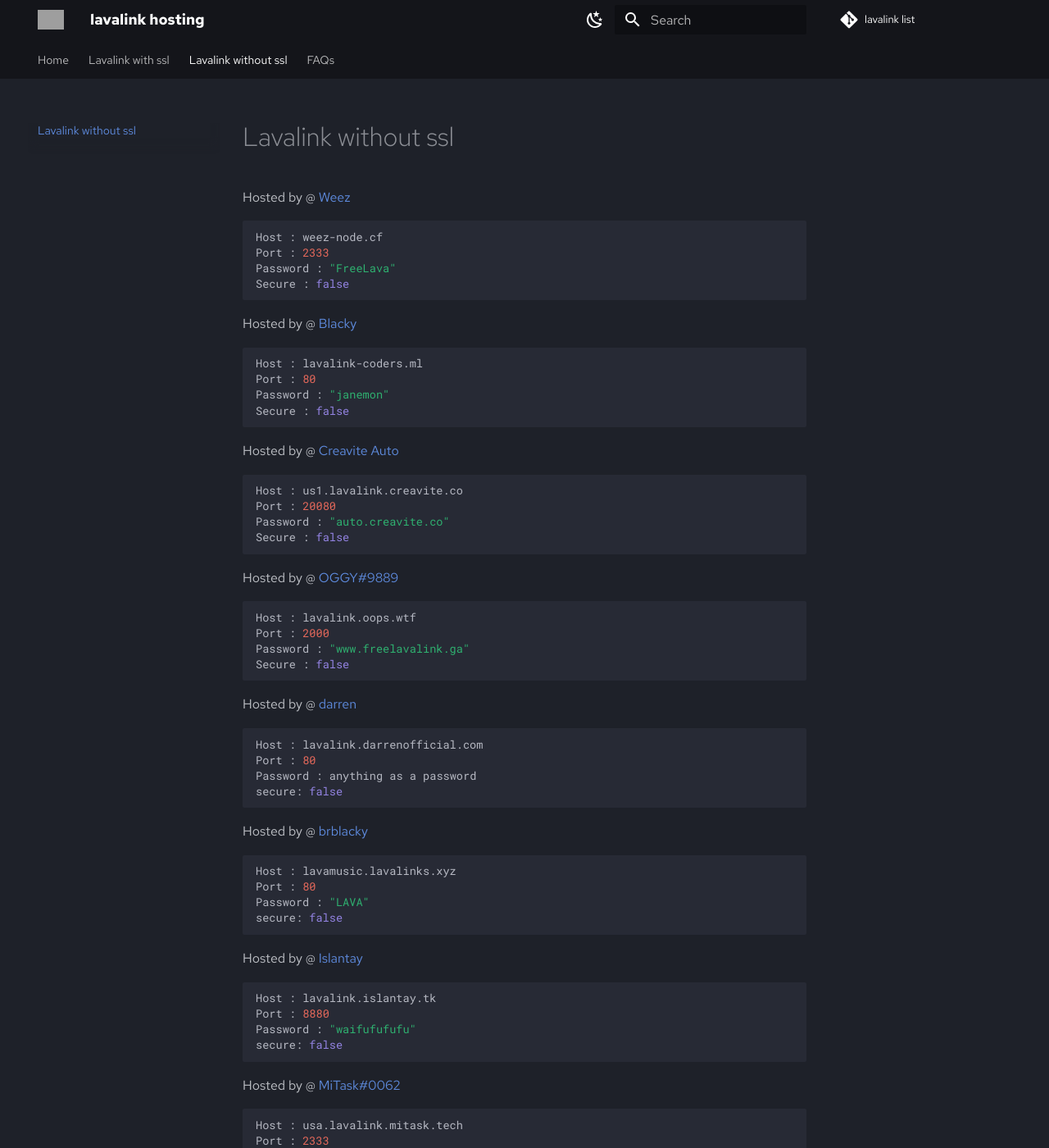
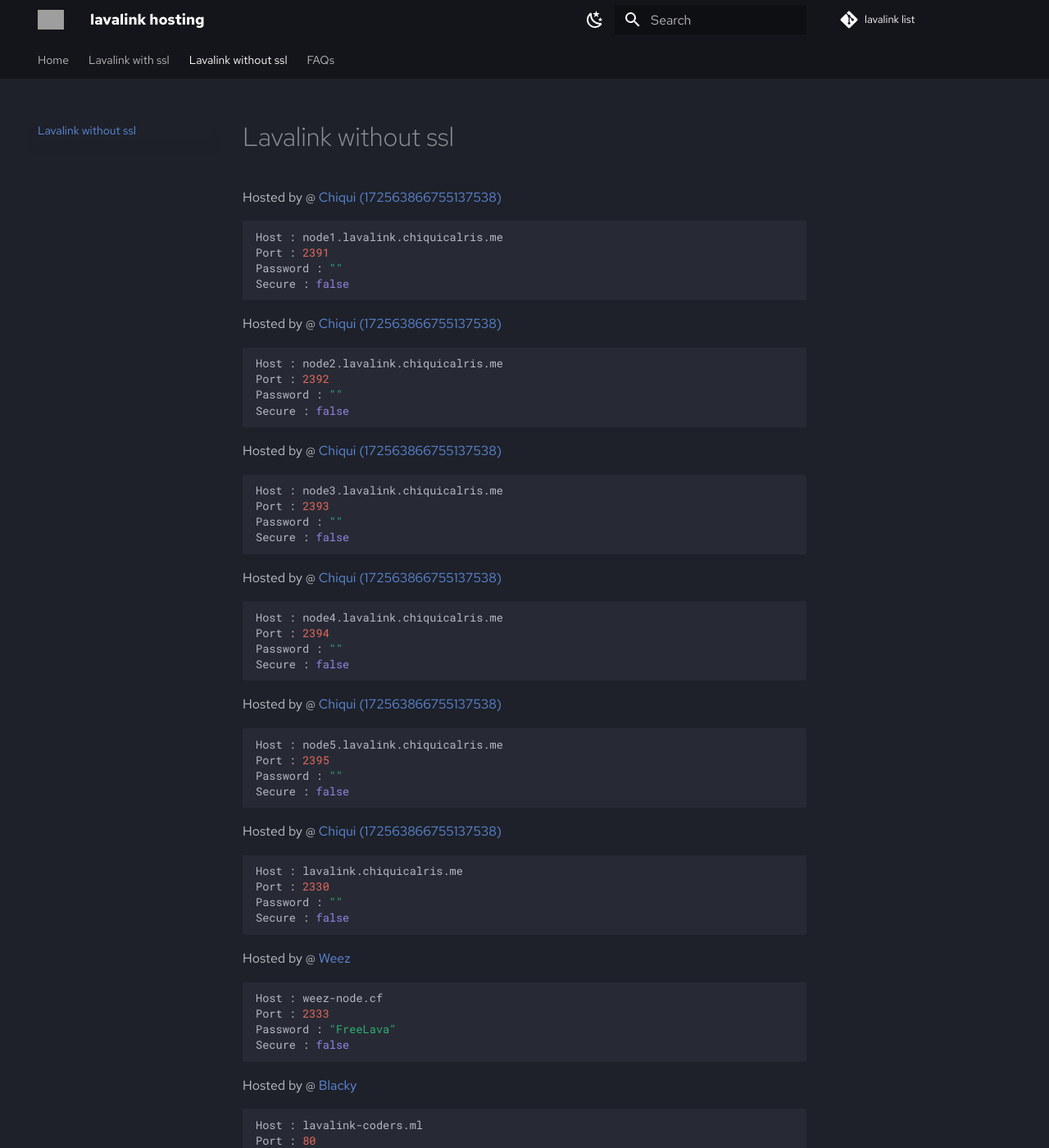
Before and after one commit to DarrenOfficial/lavalink-list, an MkDocs documentation site: the page built from docs/NoSSL/lavalink-without-ssl.md, in a window 1280 px wide and 1400 px high. Shown: the whole window at 82% size. Built offline with MkDocs 1.6.1 and Material for MkDocs 9.7.7, drawn with Linux system fonts in a browser that asks for light colours; comment, search, counter and statistics services are not loaded; grey boxes are pictures that could not be loaded.

Commit message:
Update lavalink-without-ssl.md (#115)

````diff
--- a/docs/NoSSL/lavalink-without-ssl.md
+++ b/docs/NoSSL/lavalink-without-ssl.md
@@ -4,6 +4,49 @@ description: Without SSL should work out of the box!
 ---
 
 ---
+
+Hosted by @ [Chiqui (172563866755137538)](https://ko-fi.com/chiquidev)
+```bash
+Host : node1.lavalink.chiquicalris.me
+Port : 2391
+Password : ""
+Secure : false
+```
+Hosted by @ [Chiqui (172563866755137538)](https://ko-fi.com/chiquidev)
+```bash
+Host : node2.lavalink.chiquicalris.me
+Port : 2392
+Password : ""
+Secure : false
+```
+Hosted by @ [Chiqui (172563866755137538)](https://ko-fi.com/chiquidev)
+```bash
+Host : node3.lavalink.chiquicalris.me
+Port : 2393
+Password : ""
+Secure : false
+```
+Hosted by @ [Chiqui (172563866755137538)](https://ko-fi.com/chiquidev)
+```bash
+Host : node4.lavalink.chiquicalris.me
+Port : 2394
+Password : ""
+Secure : false
+```
+Hosted by @ [Chiqui (172563866755137538)](https://ko-fi.com/chiquidev)
+```bash
+Host : node5.lavalink.chiquicalris.me
+Port : 2395
+Password : ""
+Secure : false
+```
+Hosted by @ [Chiqui (172563866755137538)](https://ko-fi.com/chiquidev)
+```bash
+Host : lavalink.chiquicalris.me
+Port : 2330
+Password : ""
+Secure : false
+```
 
 Hosted by @ [Weez](https://github.com/Weez-Dev)
 ```bash
````
